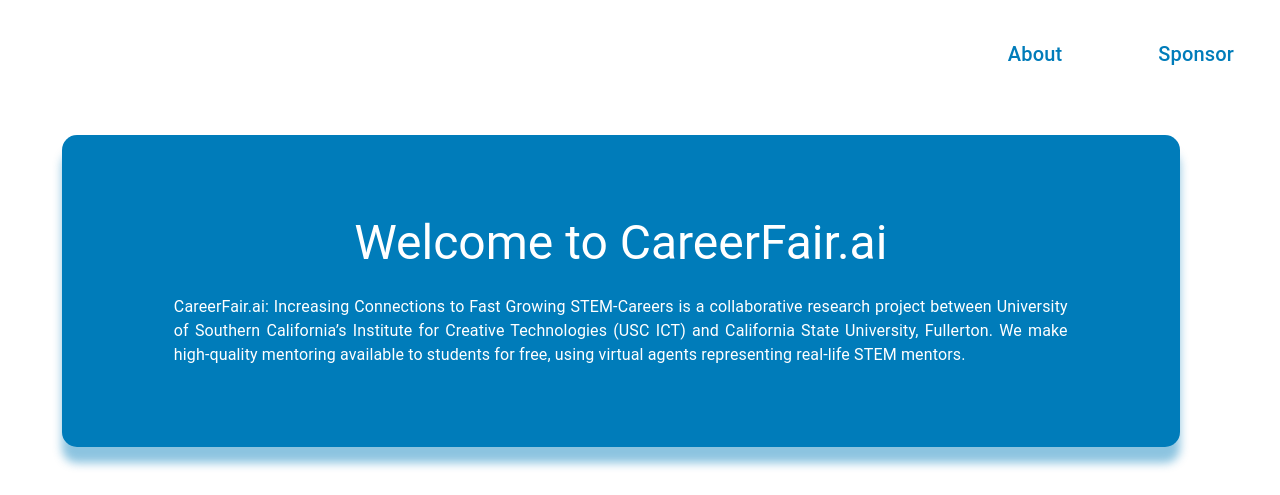
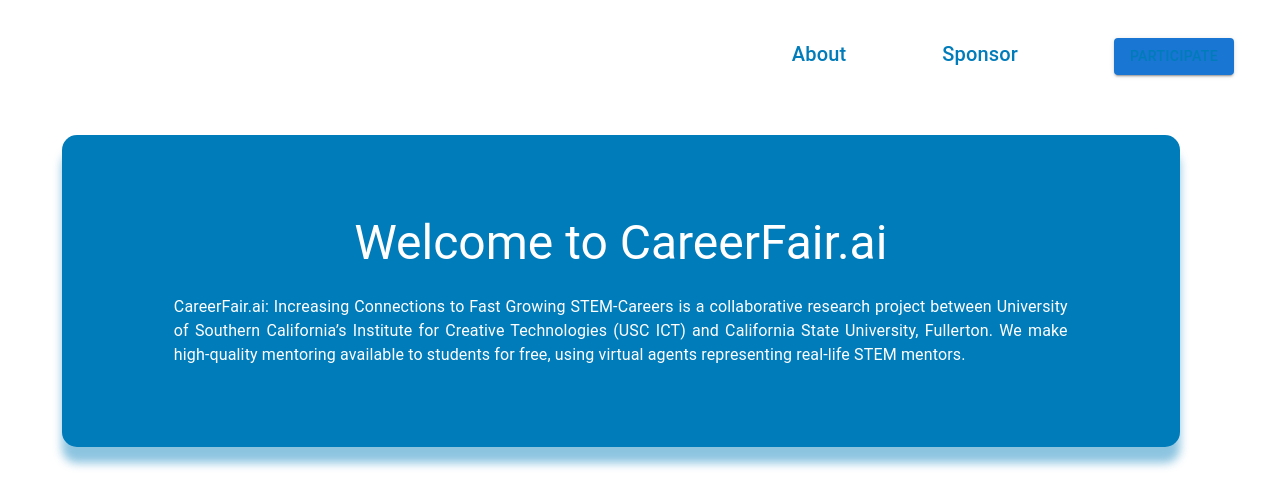
Before and after one commit to mentorpal/careerfair-ai-home-page, a Gatsby site in the folder client/: page / in a window 1280 px wide. Shown: the top 495 px of the page. Built offline with nearby package versions, Linux system fonts and the light colour scheme; Gatsby itself is replaced by a stand-in of ours.

Commit message:
(added): participate btn

```diff
--- a/client/src/components/navbar/navbar.tsx
+++ b/client/src/components/navbar/navbar.tsx
@@ -4,7 +4,7 @@
 
 The full terms of this copyright and license should always be found in the root directory of this software deliverable as "license.txt" and if these terms are not found with this software, please contact the USC Stevens Center for the full license.
 */
-import { ListItem, Stack, Typography } from "@mui/material";
+import { Button, ListItem, Stack, Typography } from "@mui/material";
 import React from "react";
 import { motion } from "framer-motion";
 
@@ -39,6 +39,23 @@
             </Typography>
           </ListItem>
         </motion.div>
+        <motion.div transition={{ duration: 0.3 }} whileHover={{ scale: 1.3 }}>
+          <ListItem>
+            <Button
+              variant="contained"
+              className="navbar-Sponsors"
+              style={{
+                backgroundColor: "#007cba !important",
+                color: "#fff !important",
+              }}
+              onClick={() =>
+                window.open("https://www.instagram.com/p/CfcLQHevxhP/")
+              }
+            >
+              Participate
+            </Button>
+          </ListItem>
+        </motion.div>
       </Stack>
     </div>
   );
```
